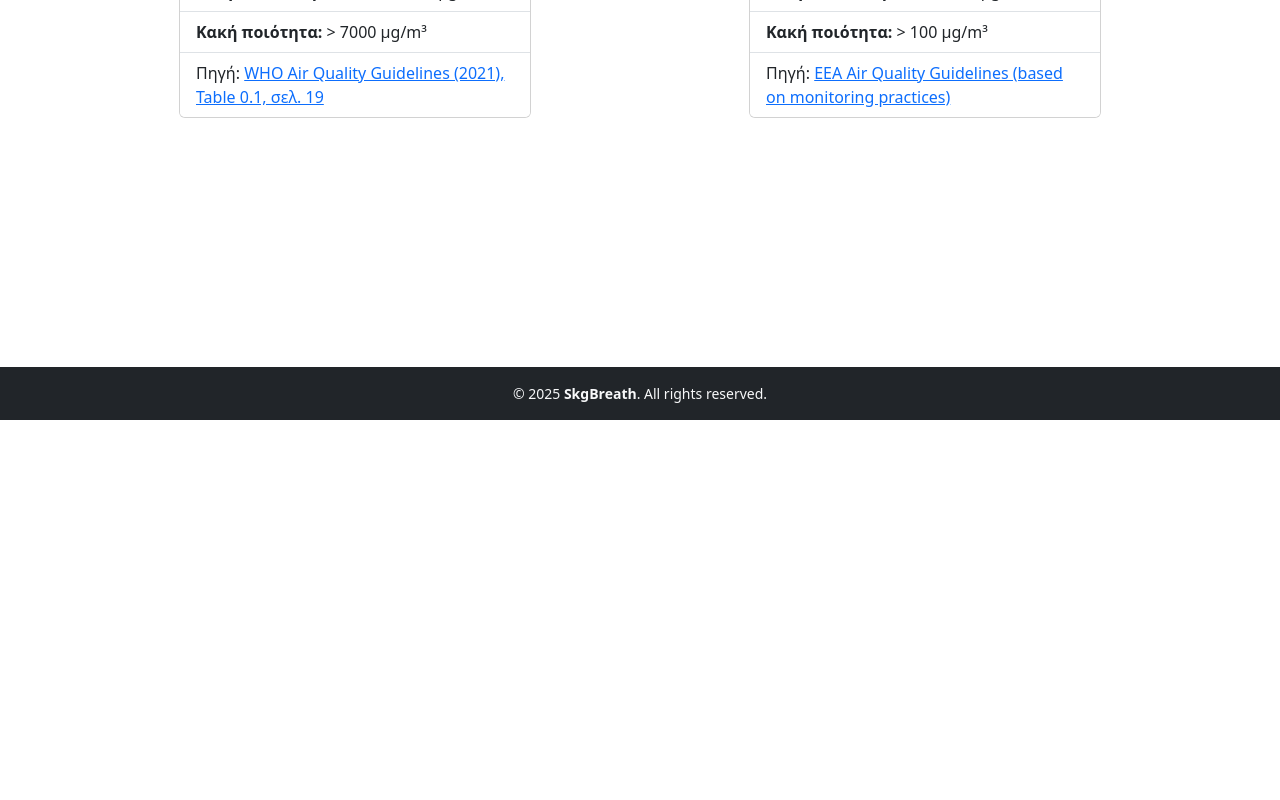
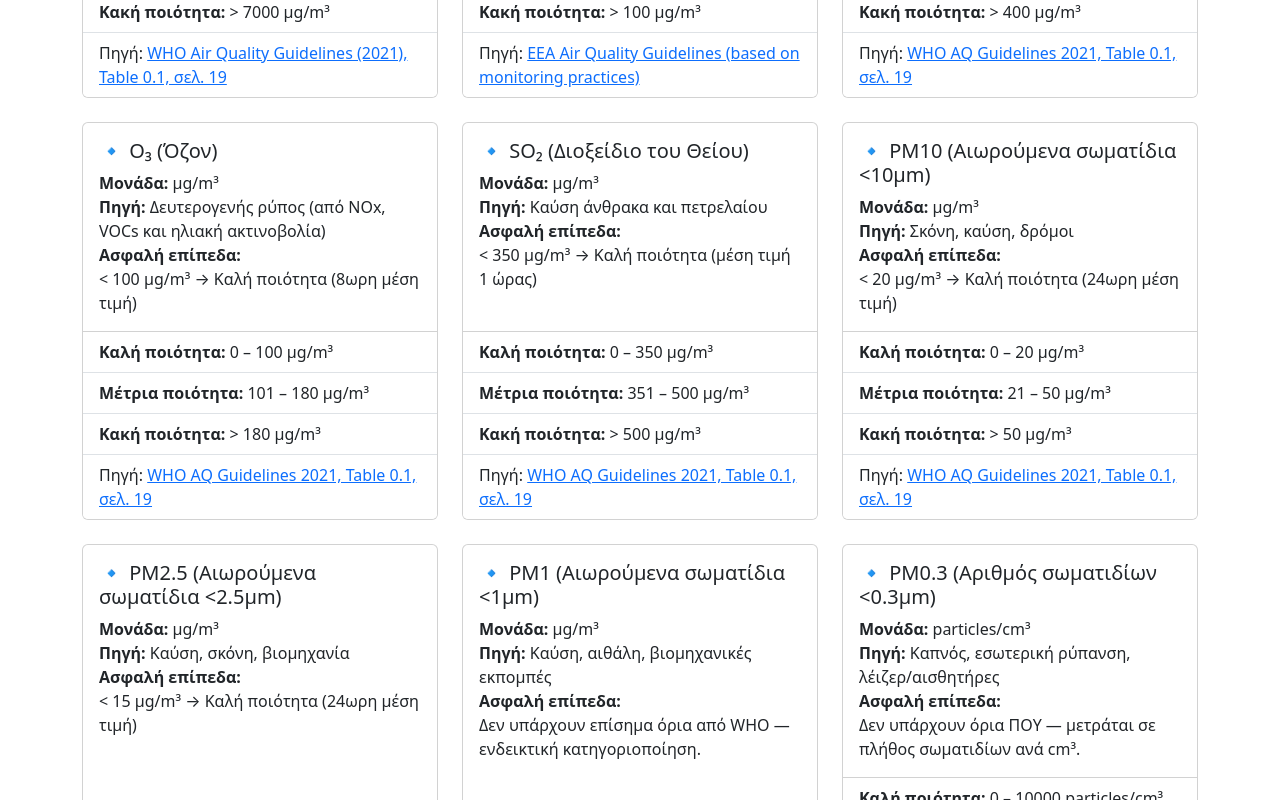
Before and after one commit to KotsiosDimis/SKG-BREATH, a React (Create React App) app in the folder client/: page /SKG-BREATH/about in a window 1280 px wide. Shown: the part 380-1180 px from the top of the page. Before the commit the page ends 800 px from the top, so only its background shows below. Built offline with nearby package versions, Linux system fonts and the light colour scheme; some icons are missing.

Commit message:
add correct cards and fix errors

```diff
--- a/client/src/components/PollutantCard.js
+++ b/client/src/components/PollutantCard.js
@@ -1,8 +1,6 @@
-import React from 'react';
-
 const PollutantCard = ({ title, unit, source, safeLevel, qualityLevels, sourceLink }) => {
   return (
-    <div className="card" style={{ width: '22rem', margin: '20px auto' }}>
+    <div className="card h-100 d-flex flex-column">
       <div className="card-body">
         <h5 className="card-title">{title}</h5>
         <p className="card-text">
@@ -13,7 +11,7 @@ const PollutantCard = ({ title, unit, source, safeLevel, qualityLevels, sourceLi
         </p>
       </div>
 
-      <ul className="list-group list-group-flush">
+      <ul className="list-group list-group-flush mt-auto">
         {qualityLevels.map((level, index) => (
           <li className="list-group-item" key={index}>
             <strong>{level.label}:</strong> {level.range}
--- a/client/src/data/pollutants.js
+++ b/client/src/data/pollutants.js
@@ -31,6 +31,135 @@ const pollutants = [
       text: 'EEA Air Quality Guidelines (based on monitoring practices)',
     },
   },
+  {
+    id: 'no2',
+    title: '🔹 NO₂ (Διοξείδιο του Αζώτου)',
+    unit: 'μg/m³',
+    source: 'Αυτοκίνητα, σταθμοί ενέργειας',
+    safeLevel: '< 200 μg/m³ → Καλή ποιότητα (μέση τιμή 1 ώρας)',
+    qualityLevels: [
+      { label: 'Καλή ποιότητα', range: '0 – 200 μg/m³' },
+      { label: 'Μέτρια ποιότητα', range: '201 – 400 μg/m³' },
+      { label: 'Κακή ποιότητα', range: '> 400 μg/m³' },
+    ],
+    sourceLink: {
+      url: 'https://www.who.int/publications/i/item/9789240034228',
+      text: 'WHO AQ Guidelines 2021, Table 0.1, σελ. 19',
+    },
+  },
+  {
+    id: 'o3',
+    title: '🔹 O₃ (Όζον)',
+    unit: 'μg/m³',
+    source: 'Δευτερογενής ρύπος (από NOx, VOCs και ηλιακή ακτινοβολία)',
+    safeLevel: '< 100 μg/m³ → Καλή ποιότητα (8ωρη μέση τιμή)',
+    qualityLevels: [
+      { label: 'Καλή ποιότητα', range: '0 – 100 μg/m³' },
+      { label: 'Μέτρια ποιότητα', range: '101 – 180 μg/m³' },
+      { label: 'Κακή ποιότητα', range: '> 180 μg/m³' },
+    ],
+    sourceLink: {
+      url: 'https://www.who.int/publications/i/item/9789240034228',
+      text: 'WHO AQ Guidelines 2021, Table 0.1, σελ. 19',
+    },
+  },
+  {
+    id: 'so2',
+    title: '🔹 SO₂ (Διοξείδιο του Θείου)',
+    unit: 'μg/m³',
+    source: 'Καύση άνθρακα και πετρελαίου',
+    safeLevel: '< 350 μg/m³ → Καλή ποιότητα (μέση τιμή 1 ώρας)',
+    qualityLevels: [
+      { label: 'Καλή ποιότητα', range: '0 – 350 μg/m³' },
+      { label: 'Μέτρια ποιότητα', range: '351 – 500 μg/m³' },
+      { label: 'Κακή ποιότητα', range: '> 500 μg/m³' },
+    ],
+    sourceLink: {
+      url: 'https://www.who.int/publications/i/item/9789240034228',
+      text: 'WHO AQ Guidelines 2021, Table 0.1, σελ. 19',
+    },
+  },
+  {
+    id: 'pm10',
+    title: '🔹 PM10 (Αιωρούμενα σωματίδια <10μm)',
+    unit: 'μg/m³',
+    source: 'Σκόνη, καύση, δρόμοι',
+    safeLevel: '< 20 μg/m³ → Καλή ποιότητα (24ωρη μέση τιμή)',
+    qualityLevels: [
+      { label: 'Καλή ποιότητα', range: '0 – 20 μg/m³' },
+      { label: 'Μέτρια ποιότητα', range: '21 – 50 μg/m³' },
+      { label: 'Κακή ποιότητα', range: '> 50 μg/m³' },
+    ],
+    sourceLink: {
+      url: 'https://www.who.int/publications/i/item/9789240034228',
+      text: 'WHO AQ Guidelines 2021, Table 0.1, σελ. 19',
+    },
+  },
+  {
+    id: 'pm25',
+    title: '🔹 PM2.5 (Αιωρούμενα σωματίδια <2.5μm)',
+    unit: 'μg/m³',
+    source: 'Καύση, σκόνη, βιομηχανία',
+    safeLevel: '< 15 μg/m³ → Καλή ποιότητα (24ωρη μέση τιμή)',
+    qualityLevels: [
+      { label: 'Καλή ποιότητα', range: '0 – 15 μg/m³' },
+      { label: 'Μέτρια ποιότητα', range: '16 – 25 μg/m³' },
+      { label: 'Κακή ποιότητα', range: '> 25 μg/m³' },
+    ],
+    sourceLink: {
+      url: 'https://www.who.int/publications/i/item/9789240034228',
+      text: 'WHO AQ Guidelines 2021, Table 0.1, σελ. 19',
+    },
+  },
+  {
+    id: 'pm1',
+    title: '🔹 PM1 (Αιωρούμενα σωματίδια <1μm)',
+    unit: 'μg/m³',
+    source: 'Καύση, αιθάλη, βιομηχανικές εκπομπές',
+    safeLevel: 'Δεν υπάρχουν επίσημα όρια από WHO — ενδεικτική κατηγοριοποίηση.',
+    qualityLevels: [
+      { label: 'Καλή ποιότητα', range: '0 – 10 μg/m³' },
+      { label: 'Μέτρια ποιότητα', range: '11 – 20 μg/m³' },
+      { label: 'Κακή ποιότητα', range: '> 20 μg/m³' },
+    ],
+    sourceLink: {
+      url: 'https://www.sciencedirect.com/science/article/abs/pii/S0048969720374701',
+      text: 'Scientific estimate for PM1 exposure levels',
+    },
+  },
+  {
+    id: 'um003',
+    title: '🔹 PM0.3 (Αριθμός σωματιδίων <0.3μm)',
+    unit: 'particles/cm³',
+    source: 'Καπνός, εσωτερική ρύπανση, λέιζερ/αισθητήρες',
+    safeLevel: 'Δεν υπάρχουν όρια ΠΟΥ — μετράται σε πλήθος σωματιδίων ανά cm³.',
+    qualityLevels: [
+      { label: 'Καλή ποιότητα', range: '0 – 10000 particles/cm³' },
+      { label: 'Μέτρια ποιότητα', range: '10001 – 30000 particles/cm³' },
+      { label: 'Κακή ποιότητα', range: '> 30000 particles/cm³' },
+    ],
+    sourceLink: {
+      url: 'https://www.sciencedirect.com/science/article/abs/pii/S0048969720360442',
+      text: 'Scientific estimation for PM0.3 particle count',
+    },
+  },
+
+  // {
+  //   id: 'nh3',
+  //   title: '🔹 NH₃ (Αμμωνία)',
+  //   unit: 'μg/m³',
+  //   source: 'Γεωργία, λύματα, βιομηχανία',
+  //   safeLevel: 'Δεν υπάρχει αυστηρό όριο από ΠΟΥ για την αμμωνία στην ατμόσφαιρα.',
+  //   qualityLevels: [
+  //     { label: 'Καλή ποιότητα', range: '0 μg/m³' },
+  //     { label: 'Μέτρια ποιότητα', range: '—' },
+  //     { label: 'Κακή ποιότητα', range: '—' },
+  //   ],
+  //   sourceLink: {
+  //     url: 'https://www.who.int/publications/i/item/9789240034228',
+  //     text: 'WHO AQ Guidelines 2021',
+  //   },
+  // },
 ];
 
 export default pollutants;
--- a/client/src/pages/About.js
+++ b/client/src/pages/About.js
@@ -1,22 +1,20 @@
-// src/pages/About.js
 import React from 'react';
-import { Container, Row, Col } from 'react-bootstrap';
 import Layout from '../components/Layout';
 import PollutantCard from '../components/PollutantCard';
-import pollutants from '../data/pollutants';
+import pollutants from '../data/pollutants'; // άλλαξέ το path αν χρειάζεται
 
 const About = () => {
   return (
     <Layout>
-      <Container className="mt-4">
-        <Row>
+      <div className="container mt-4">
+        <div className="row">
           {pollutants.map((pollutant) => (
-            <Col xs={12} md={6} className="mb-4" key={pollutant.id}>
+            <div key={pollutant.id} className="col-md-4 mb-4">
               <PollutantCard {...pollutant} />
-            </Col>
+            </div>
           ))}
-        </Row>
-      </Container>
+        </div>
+      </div>
     </Layout>
   );
 };
```
Lines whose indentation alone changed are shown as unchanged.
